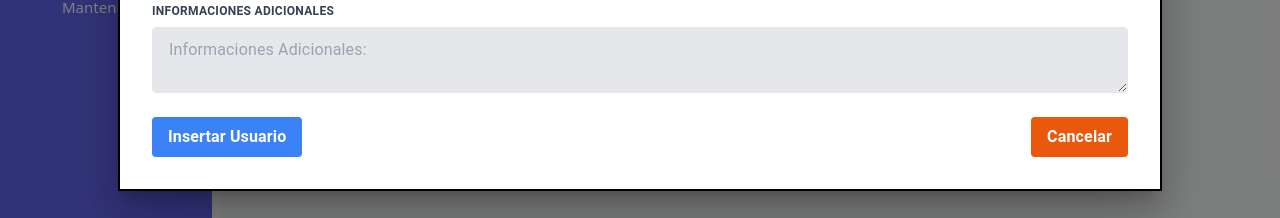
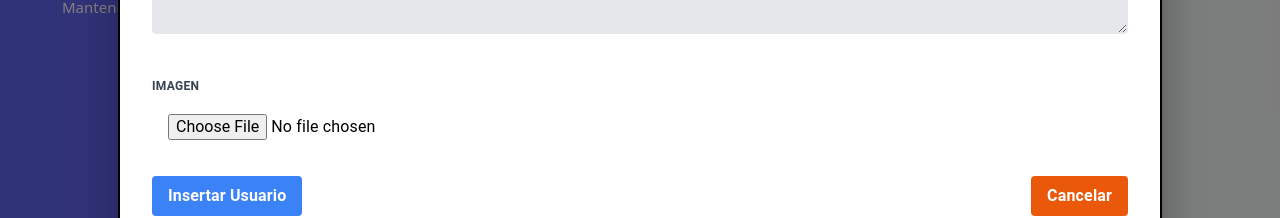
Before and after one commit to JPUrenaDev/RxJeansSolutions, a React (Vite) app: page /clientes in a window 1280 px wide. Both pictures are taken after a click on the button "Agregar Nuevo Cliente". Shown: the part 566-784 px from the top of the page. Built offline with nearby package versions, Linux system fonts and the light colour scheme; no server answers; the database is empty; some icons are missing.

Commit message:
build: poder subir imagenes en la tabla clientes

```diff
--- a/src/features/Clientes/ClienteForm.jsx
+++ b/src/features/Clientes/ClienteForm.jsx
@@ -22,8 +22,9 @@ export const ClienteForm = ({
   };
 
   const onSubmit = (data) => {
-    console.log(data);
-    datos ? actualizarUsuario(data) : createUser(data);
+    datos
+      ? actualizarUsuario(data)
+      : createUser({ ...data, imagen: data.imagen[0] });
   };
 
   const { register, handleSubmit, errors } = useSubmitDataForm({
@@ -248,6 +249,34 @@ export const ClienteForm = ({
               placeholder="Informaciones Adicionales:"
             />
           </div>
+          <div className="w-full md:w-[1000px]  mt-7  px-3 mb-7 md:mb-0">
+            <label
+              className="block uppercase tracking-wide text-gray-700 text-xs font-bold mb-2"
+              htmlFor="imagen"
+            >
+              imagen
+            </label>
+            {!activarEdicion ? (
+              <input
+                disabled={activarEdicion}
+                {...register("imagen")}
+                className="appearance-none mb-4 block w-full  rounded py-3 px-4 leading-tight focus:outline-none focus:bg-white focus:border-gray-500"
+                id="imagen"
+                type="file"
+                accept="image/*"
+                placeholder="Informaciones Adicionales:"
+              />
+            ) : (
+              <img
+                src={datos?.imagen}
+                {...register("imagen")}
+                className="appearance-none mb-4 w-[200px]   rounded py-3 px-4 leading-tight focus:outline-none focus:bg-white focus:border-gray-500"
+                id="imagen"
+                accept="image/*"
+                placeholder="Informaciones Adicionales:"
+              ></img>
+            )}
+          </div>
         </div>
 
         <div className="flex justify-between">
--- a/src/features/Clientes/ClientesTable.jsx
+++ b/src/features/Clientes/ClientesTable.jsx
@@ -36,7 +36,7 @@ export const ClientesTable = () => {
         </ButtonMantenimientos>
       </div>
       {data.length >= 1 ? (
-        <Table loading={isLoading} columns="100px 1fr 1fr 1fr 1fr 1fr ">
+        <Table loading={isLoading} columns="100px 1fr 1fr 1fr 1fr 1fr 1fr ">
           <div>
             <Table.Header>
               <div></div>
@@ -44,6 +44,7 @@ export const ClientesTable = () => {
               <div>Apellidos</div>
               <div>Edad</div>
               <div>Seguro Medico</div>
+              <div>Imagen</div>
               <div></div>
             </Table.Header>
 
@@ -58,6 +59,10 @@ export const ClientesTable = () => {
                   <ItemsTableStyle>
                     {clientes.seguros.nombre_ars}
                   </ItemsTableStyle>
+                  <ItemsTableStyle className="w-[100px]">
+                    <img src={clientes.imagen} alt="bucket"></img>
+                  </ItemsTableStyle>
+
                   <BotonesTable
                     datos={clientes}
                     Form={ClienteForm}
--- a/src/services/apiUsers.js
+++ b/src/services/apiUsers.js
@@ -7,16 +7,24 @@ export const getAllClientes = async (a) => {
       nombre_ars
     )
   `);
-  console.log(data);
   return data;
 };
 
 export const useInsertUser = async (Clientesinformation) => {
-  console.log(Clientesinformation);
+  console.log(Clientesinformation.imagen);
+  const imageName = `${Math.random()}-${
+    Clientesinformation.imagen.name
+  }`.replaceAll("/", "");
+  const imagePath = `https://thrqdxpnhykuvzdyiakg.supabase.co/storage/v1/object/public/avatars/${imageName}`;
+  // const { imagen, ...user } = Clientesinformation;
   const { data, error } = await supabase
     .from("clientes")
-    .insert([{ ...Clientesinformation }])
+    .insert([{ ...Clientesinformation, imagen: imagePath }])
     .select();
+
+  const { error: storageError } = await supabase.storage
+    .from("avatars")
+    .upload(imageName, Clientesinformation.imagen);
 
   if (data) return data;
 };
@@ -25,6 +33,7 @@ export const updateUser = async (datas) => {
   const { id, created_at, seguros, ...userInformationToUpdate } = datas;
 
   console.log(userInformationToUpdate);
+
   const { data, error } = await supabase
     .from("clientes")
     .update(userInformationToUpdate)
```
